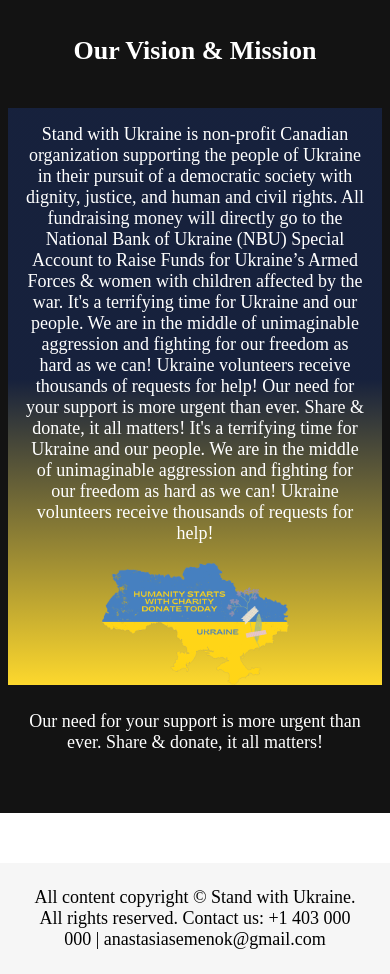
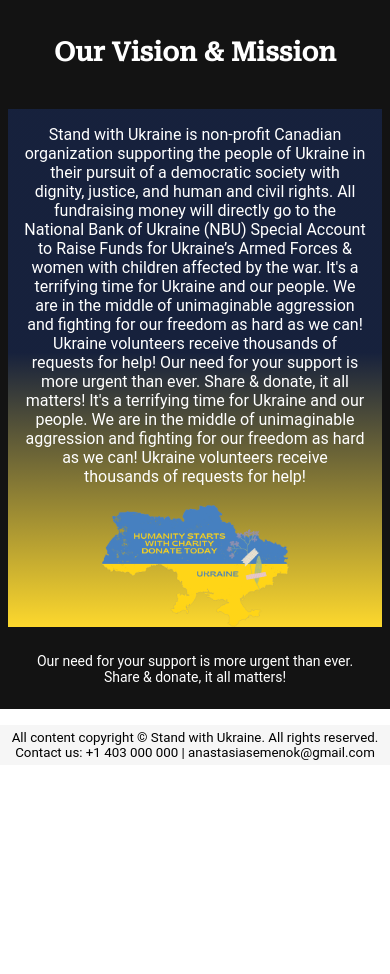
Before and after one commit to AnastasiiaKutsevolova/Donation-website, a plain HTML site: page about.html in a window 390 px wide. Shown: the part 133-1107 px from the top of the page. After the commit the page ends 898 px from the top, so only its background shows below. Drawn offline with Linux system fonts and the light colour scheme.

Commit message:
added @media for mobile and tablet

```diff
--- a/about.html
+++ b/about.html
@@ -6,6 +6,10 @@
     <meta name="viewport" content="width=device-width, initial-scale=1.0" />
     <title>Donation</title>
     <link rel="stylesheet" href="./assets/css/styles.css" />
+    <link
+      href="https://fonts.googleapis.com/css2?family=League+Gothic&family=Roboto+Serif:wght@500&display=swap"
+      rel="stylesheet"
+    />
     <script defer src="./assets/js/script.js"></script>
   </head>
   <body>
@@ -34,25 +38,22 @@
       </nav>
     </header>
     <main>
-      <article>
-        <section>
       <h1>Our Vision & Mission</h1>
       <div class="aboutUs">
         <p class="our-info">
-              Stand with Ukraine is non-profit Canadian organization supporting
-              the people of Ukraine in their pursuit of a democratic society
-              with dignity, justice, and human and civil rights. All fundraising
-              money will directly go to the National Bank of Ukraine (NBU)
-              Special Account to Raise Funds for Ukraine’s Armed Forces & women
-              with children affected by the war. It's a terrifying time for
-              Ukraine and our people. We are in the middle of unimaginable
+          Stand with Ukraine is non-profit Canadian organization supporting the
+          people of Ukraine in their pursuit of a democratic society with
+          dignity, justice, and human and civil rights. All fundraising money
+          will directly go to the National Bank of Ukraine (NBU) Special Account
+          to Raise Funds for Ukraine’s Armed Forces & women with children
+          affected by the war. It's a terrifying time for Ukraine and our
+          people. We are in the middle of unimaginable aggression and fighting
+          for our freedom as hard as we can! Ukraine volunteers receive
+          thousands of requests for help! Our need for your support is more
+          urgent than ever. Share & donate, it all matters! It's a terrifying
+          time for Ukraine and our people. We are in the middle of unimaginable
           aggression and fighting for our freedom as hard as we can! Ukraine
-              volunteers receive thousands of requests for help! Our need for
-              your support is more urgent than ever. Share & donate, it all
-              matters! It's a terrifying time for Ukraine and our people. We are
-              in the middle of unimaginable aggression and fighting for our
-              freedom as hard as we can! Ukraine volunteers receive thousands of
-              requests for help!
+          volunteers receive thousands of requests for help!
         </p>
         <img
           class="humanity-pic"
@@ -62,19 +63,13 @@
       </div>
       <br />
       <p>
-            Our need for your support is more urgent than ever. Share & donate,
-            it all matters!
+        Our need for your support is more urgent than ever. Share & donate, it
+        all matters!
       </p>
-          <br />
-          <br />
-        </section>
-      </article>
     </main>
     <footer>
-      <p>
       All content copyright © Stand with Ukraine. All rights reserved. Contact
       us: +1 403 000 000 | anastasiasemenok@gmail.com
-      </p>
     </footer>
   </body>
 </html>
--- a/assets/css/styles.css
+++ b/assets/css/styles.css
@@ -1,11 +1,16 @@
-/* Style for all*/
+/* Style for all */
 * {
   margin: 0;
   padding: 0;
   box-sizing: border-box;
 }
 
-/*Style for computer*/
+html,
+body {
+  height: 100%;
+}
+
+/* Style for computer */
 
 header {
   display: flex;
@@ -52,13 +57,12 @@ a:visited {
 
 body {
   height: 100vh;
-  background-repeat: no-repeat;
-  background-size: cover;
   text-align: center;
   font-size: 16px;
   margin-left: auto;
   margin-right: auto;
   width: 100%;
+  font-family: Roboto, sans-serif;
 }
 
 .logo {
@@ -93,7 +97,7 @@ body {
 span {
   text-align: left;
   margin-left: 1rem;
-  font-size: 24px;
+  font-size: 20px;
   font-weight: bold;
 }
 
@@ -115,15 +119,16 @@ span {
   display: inline-block;
   cursor: pointer;
 }
+
 .support-btn a {
   color: #fff;
 }
 
 footer {
-  text-align: center;
-  padding: 0.5rem;
-  margin-top: 50px;
-  background: #f5f5f5d3;
+  padding: 5px;
+  bottom: 0;
+  width: 100%;
+  background-color: #f5f5f5d3;
 }
 
 input[type="text"],
@@ -143,6 +148,7 @@ input[type="password"]:focus {
   background-color: #ddd;
   outline: none;
 }
+
 .container {
   padding: 20px;
   width: 60%;
@@ -196,7 +202,67 @@ p {
   font-size: larger;
 }
 
-/* Style for mobile phone*/
+.main-page-footer {
+  position: absolute;
+}
+
+/* Style for tablet */
+
+@media only screen and (max-width: 830px) {
+  .aboutUs {
+    display: inline-block;
+    font-size: 1px;
+    align-content: flex-start;
+    width: 100%;
+    margin-left: 0;
+  }
+
+  .ukraine-img {
+    width: 100%;
+    grid-row: 2/3;
+  }
+
+  .support-btn-container {
+    display: flex-center;
+  }
+
+  .support-btn {
+    padding: 0.3rem 1.2rem;
+    margin: 1rem;
+  }
+
+  .call-to-action {
+    display: grid;
+    grid-template-columns: 1fr;
+  }
+
+  .our-info {
+    text-align: center;
+    font-size: 20px;
+  }
+
+  .aboutUs {
+    display: inline-block;
+    font-size: 1px;
+    align-content: flex-start;
+    width: 100%;
+    margin-left: 0;
+  }
+
+  .p-main {
+    font-size: 16px;
+  }
+
+  .p-login {
+    font-size: 16px;
+  }
+
+  footer {
+    position: absolute;
+  }
+}
+
+/* Style for mobile phone */
 
 @media only screen and (max-width: 400px) {
   header {
@@ -205,6 +271,13 @@ p {
     flex-direction: column;
     align-items: center;
   }
+
+  footer {
+    margin-top: 1rem;
+    position: static;
+    font-size: smaller;
+  }
+
   span {
     font-size: 16px;
     padding-left: 0px;
@@ -215,7 +288,7 @@ p {
   }
 
   p {
-    font-size: 18px;
+    font-size: 14px;
   }
 
   .ukraine-img {
@@ -239,6 +312,7 @@ p {
 
   .main {
     padding: 0;
+    margin-bottom: 1rem;
   }
 
   .form {
@@ -250,15 +324,15 @@ p {
   }
 
   .p-main {
-    font-size: small;
+    font-size: 12px;
+  }
+
+  .our-info {
+    font-size: 16px;
   }
 
   .container {
     width: 100%;
-    font-size: 14px;
-  }
-
-  footer {
     font-size: 14px;
   }
 
```
Also changed, not shown: index.html (+1 -1 lines), login.html (+0 -7 lines). Lines whose indentation alone changed are shown as unchanged.
